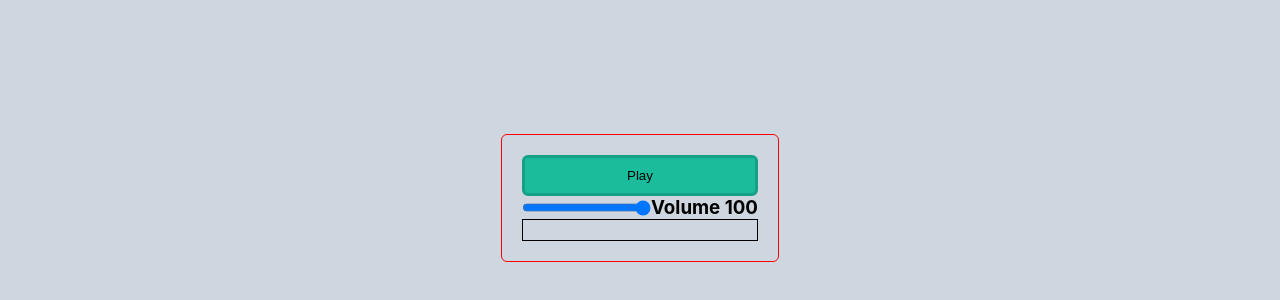
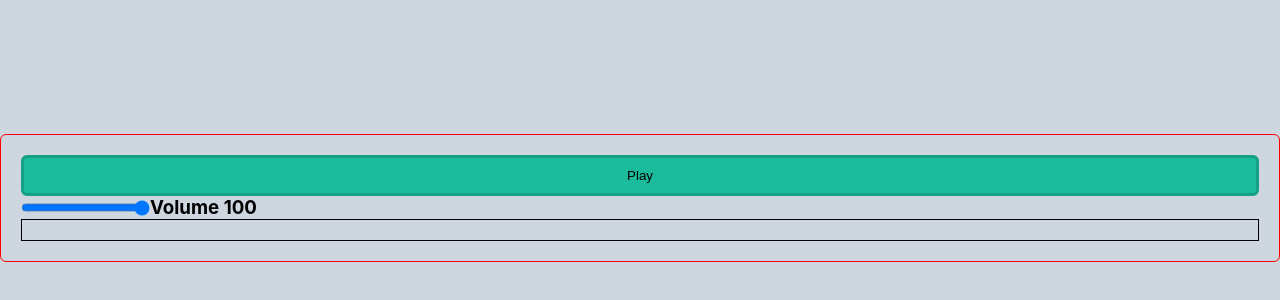
Before and after one commit to akashvaghela09/lofi-radio, a React (Create React App) app: page / in a window 1280 px wide. Shown: the part 202-502 px from the top of the page. Built offline with nearby package versions, Linux system fonts and the light colour scheme.

Commit message:
routes added

```diff
--- a/package.json
+++ b/package.json
@@ -10,6 +10,7 @@
     "react": "^17.0.2",
     "react-dom": "^17.0.2",
     "react-player": "^2.9.0",
+    "react-router-dom": "^6.2.1",
     "react-scripts": "^5.0.0",
     "web-vitals": "^1.0.1"
   },
--- a/src/App.js
+++ b/src/App.js
@@ -1,11 +1,11 @@
 import React from 'react';
 import styles from  './App.module.css';
-import { Player } from './Components/Player';
+import { AllRoutes } from './Routes/AllRoutes';
 
 function App() {
   return (
     <div className={styles.App}>
-      <Player />
+      <AllRoutes />
     </div>
   );
 }
--- /dev/null
+++ b/src/Routes/AllRoutes.jsx
@@ -0,0 +1,17 @@
+import React from 'react';
+import { Route, Routes } from 'react-router-dom';
+import { Player } from '../Components/Player';
+
+const AllRoutes = () => {
+    return (
+        <div style={{width: "100%", height: "100%"}}>
+            <Routes>
+                <Route exact path="/" element={<Player />} />
+                <Route path="*" element={<h1>Page Not found</h1>}>
+                </Route>
+            </Routes>
+        </div>
+    )
+}
+
+export { AllRoutes }
--- a/src/index.js
+++ b/src/index.js
@@ -2,10 +2,13 @@ import React from 'react';
 import ReactDOM from 'react-dom';
 import './index.css';
 import App from './App';
+import { BrowserRouter } from 'react-router-dom';
 
 ReactDOM.render(
   <React.StrictMode>
-    <App />
+    <BrowserRouter>
+      <App />
+    </BrowserRouter>
   </React.StrictMode>,
   document.getElementById('root')
 );
```
Also changed, not shown: 1 other file (tests, documents, lock files or other folders).
